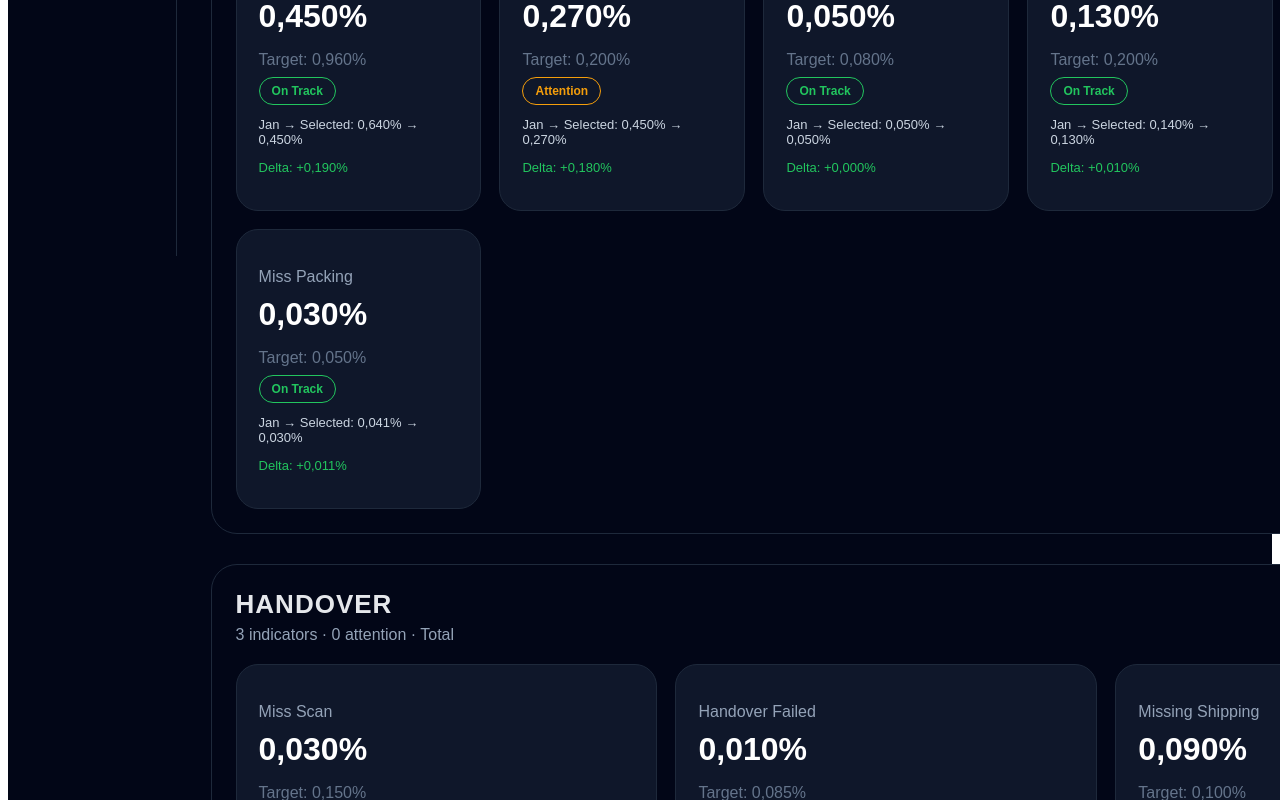
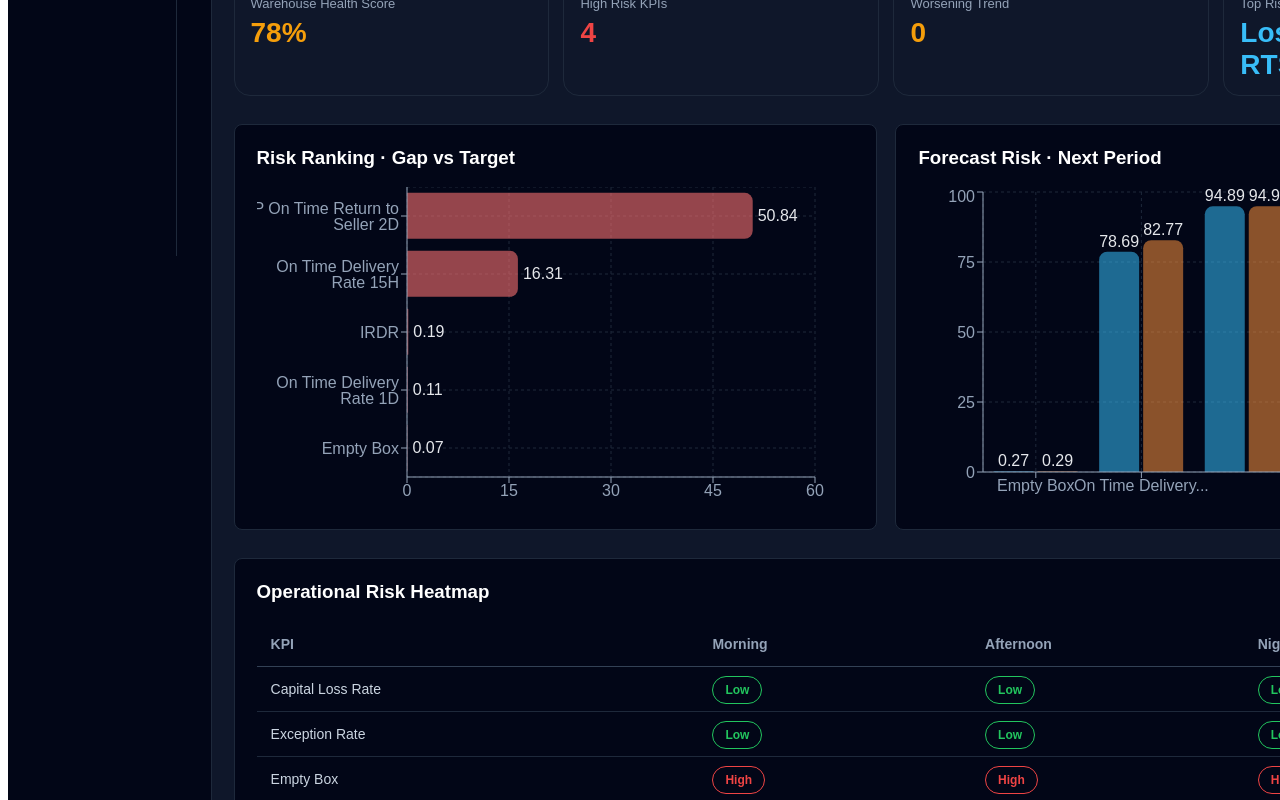
Before and after one commit to gabrielmedinaleite-hue/exception-handling-dashboard, a Next.js app: page / in a window 1280 px wide. Shown: the part 600-1400 px from the top of the page. Built offline with nearby package versions, Linux system fonts and the light colour scheme.

Commit message:
Update page.js

```diff
--- a/app/page.js
+++ b/app/page.js
@@ -180,7 +180,51 @@ function fmtNumber(value) {
 function deltaValue(item) {
   return item.direction === "lower" ? item.jan - item.value : item.value - item.jan;
 }
+function getKpiGap(kpi) {
+  if (kpi.direction === "lower") {
+    return kpi.value - kpi.target;
+  }
+  return kpi.target - kpi.value;
+}
 
+function getRiskLevel(kpi) {
+  const gap = getKpiGap(kpi);
+
+  if (gap <= 0) return "Low";
+  if (gap <= kpi.target * 0.15) return "Medium";
+  return "High";
+}
+
+function getTrend(kpi) {
+  const jan = Number(kpi.jan ?? 0);
+  const current = Number(kpi.value ?? 0);
+
+  if (kpi.direction === "lower") {
+    if (current < jan) return "Improving";
+    if (current > jan) return "Worsening";
+    return "Stable";
+  }
+
+  if (current > jan) return "Improving";
+  if (current < jan) return "Worsening";
+  return "Stable";
+}
+
+function getSuggestedOwner(kpi) {
+  if (kpi.cluster === "EXCEPTION") return "Exception Team";
+  if (kpi.cluster === "HANDOVER") return "Handover / Carrier";
+  if (kpi.cluster === "LOST") return "Loss Prevention / RTS";
+  if (kpi.cluster === "INVENTORY") return "Inventory Team";
+  if (kpi.cluster === "SLA") return "Control Tower";
+  if (kpi.cluster === "TICKET") return "Ticket Team";
+  return "Operation";
+}
+
+function getWarehouseHealthScore(kpis) {
+  const total = kpis.length;
+  const onTrack = kpis.filter((kpi) => getStatus(kpi) === "On Track").length;
+  return Math.round((onTrack / total) * 100);
+}
 const dictionary = {
   en: {
     scorecard: "Scorecard",
@@ -375,10 +419,13 @@ function ScorecardPage({
       />
 
       <section style={{ display: "grid", gridTemplateColumns: "repeat(3, 180px)", gap: "14px", marginBottom: "30px" }}>
-        <TopCard title={t.totalKpis} value={kpis.length} color="#38bdf8" />
-        <TopCard title={t.onTrack} value={onTrack} color="#22c55e" />
-        <TopCard title={t.attention} value={attention} color="#f59e0b" />
-      </section>
+  <TopCard title={t.totalKpis} value={kpis.length} color="#38bdf8" />
+  <TopCard title={t.onTrack} value={onTrack} color="#22c55e" />
+  <TopCard title={t.attention} value={attention} color="#f59e0b" />
+</section>
+
+<ExecutiveIntelligenceSection kpis={kpis} />
+
 
       {clusters.map((cluster) => {
         const clusterKpis = kpis.filter((item) => item.cluster === cluster);
@@ -708,6 +755,130 @@ function PredictiveInsights({ t, lang }) {
   );
 }
 
+function ExecutiveIntelligenceSection({ kpis }) {
+  const healthScore = getWarehouseHealthScore(kpis);
+
+  const riskRanking = [...kpis]
+    .map((kpi) => ({
+      name: kpi.title,
+      gap: Number(getKpiGap(kpi).toFixed(2)),
+      risk: getRiskLevel(kpi),
+      owner: getSuggestedOwner(kpi),
+      trend: getTrend(kpi),
+    }))
+    .filter((item) => item.gap > 0)
+    .sort((a, b) => b.gap - a.gap)
+    .slice(0, 8);
+
+  const heatmapData = kpis.slice(0, 12).map((kpi) => ({
+    kpi: kpi.title.length > 18 ? kpi.title.slice(0, 18) + "..." : kpi.title,
+    Morning: getRiskLevel({ ...kpi, value: kpi.Morning ?? kpi.value }),
+    Afternoon: getRiskLevel({ ...kpi, value: kpi.Afternoon ?? kpi.value }),
+    Night: getRiskLevel({ ...kpi, value: kpi.Night ?? kpi.value }),
+  }));
+
+  const forecastData = kpis
+    .filter((kpi) => getStatus(kpi) === "Attention")
+    .slice(0, 6)
+    .map((kpi) => ({
+      kpi: kpi.title.length > 16 ? kpi.title.slice(0, 16) + "..." : kpi.title,
+      current: Number(kpi.value.toFixed(2)),
+      forecast: Number((kpi.value + getKpiGap(kpi) * 0.25).toFixed(2)),
+    }));
+
+  return (
+    <section style={{ ...panel, marginBottom: "30px" }}>
+      <h2 style={{ fontSize: "28px", marginBottom: "8px" }}>
+        Warehouse Health & Risk Intelligence
+      </h2>
+
+      <p style={{ color: "#94a3b8", marginBottom: "24px" }}>
+        Visão executiva automática com score de saúde, ranking de risco, tendência e previsão preventiva.
+      </p>
+
+      <section style={{ display: "grid", gridTemplateColumns: "repeat(4, 1fr)", gap: "14px", marginBottom: "28px" }}>
+        <TopCard title="Warehouse Health Score" value={`${healthScore}%`} color={healthScore >= 80 ? "#22c55e" : "#f59e0b"} />
+        <TopCard title="High Risk KPIs" value={riskRanking.filter((r) => r.risk === "High").length} color="#ef4444" />
+        <TopCard title="Worsening Trend" value={riskRanking.filter((r) => r.trend === "Worsening").length} color="#f59e0b" />
+        <TopCard title="Top Risk Owner" value={riskRanking[0]?.owner || "-"} color="#38bdf8" />
+      </section>
+
+      <section style={{ display: "grid", gridTemplateColumns: "1fr 1fr", gap: "18px", marginBottom: "28px" }}>
+        <section style={{ ...panel, background: "#020617" }}>
+          <h3 style={{ marginTop: 0 }}>Risk Ranking · Gap vs Target</h3>
+
+          <ResponsiveContainer width="100%" height={320}>
+            <BarChart data={riskRanking} layout="vertical" margin={{ right: 40 }}>
+              <CartesianGrid strokeDasharray="3 3" stroke="#1e293b" />
+              <XAxis type="number" stroke="#94a3b8" />
+              <YAxis dataKey="name" type="category" stroke="#94a3b8" width={150} />
+              <Tooltip />
+              <Bar dataKey="gap" fill="rgba(248,113,113,0.60)" radius={[0, 8, 8, 0]}>
+                <LabelList dataKey="gap" position="right" fill="#e5e7eb" />
+              </Bar>
+            </BarChart>
+          </ResponsiveContainer>
+        </section>
+
+        <section style={{ ...panel, background: "#020617" }}>
+          <h3 style={{ marginTop: 0 }}>Forecast Risk · Next Period</h3>
+
+          <ResponsiveContainer width="100%" height={320}>
+            <BarChart data={forecastData}>
+              <CartesianGrid strokeDasharray="3 3" stroke="#1e293b" />
+              <XAxis dataKey="kpi" stroke="#94a3b8" />
+              <YAxis stroke="#94a3b8" />
+              <Tooltip />
+              <Bar dataKey="current" fill="rgba(56,189,248,0.55)" radius={[8, 8, 0, 0]}>
+                <LabelList dataKey="current" position="top" fill="#e5e7eb" />
+              </Bar>
+              <Bar dataKey="forecast" fill="rgba(251,146,60,0.55)" radius={[8, 8, 0, 0]}>
+                <LabelList dataKey="forecast" position="top" fill="#e5e7eb" />
+              </Bar>
+            </BarChart>
+          </ResponsiveContainer>
+        </section>
+      </section>
+
+      <section style={{ ...panel, background: "#020617" }}>
+        <h3 style={{ marginTop: 0 }}>Operational Risk Heatmap</h3>
+
+        <Table headers={["KPI", "Morning", "Afternoon", "Night"]}>
+          {heatmapData.map((row) => (
+            <tr key={row.kpi} style={{ borderTop: "1px solid #1e293b" }}>
+              <td style={td}>{row.kpi}</td>
+              {["Morning", "Afternoon", "Night"].map((shift) => (
+                <td key={shift} style={td}>
+                  <RiskBadge risk={row[shift]} />
+                </td>
+              ))}
+            </tr>
+          ))}
+        </Table>
+      </section>
+    </section>
+  );
+}
+
+function RiskBadge({ risk }) {
+  const color =
+    risk === "Low" ? "#22c55e" :
+    risk === "Medium" ? "#f59e0b" :
+    "#ef4444";
+
+  return (
+    <span style={{
+      border: `1px solid ${color}`,
+      color,
+      borderRadius: "999px",
+      padding: "6px 12px",
+      fontWeight: "bold",
+      fontSize: "12px",
+    }}>
+      {risk}
+    </span>
+  );
+}
 function KpiModal({ selectedKpi, chartShift, setChartShift, close }) {
   return (
     <div onClick={close} style={modalOverlay}>
```
